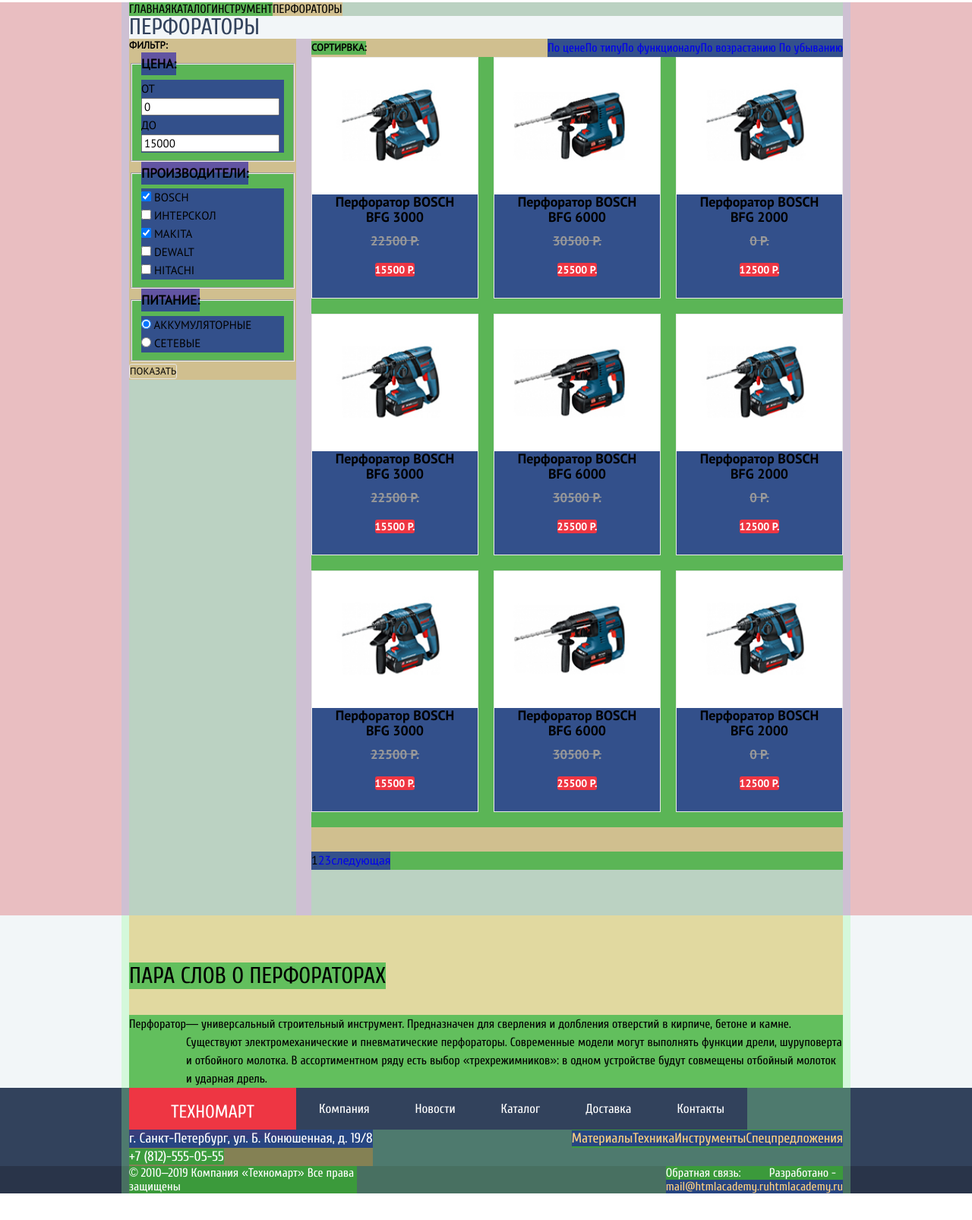
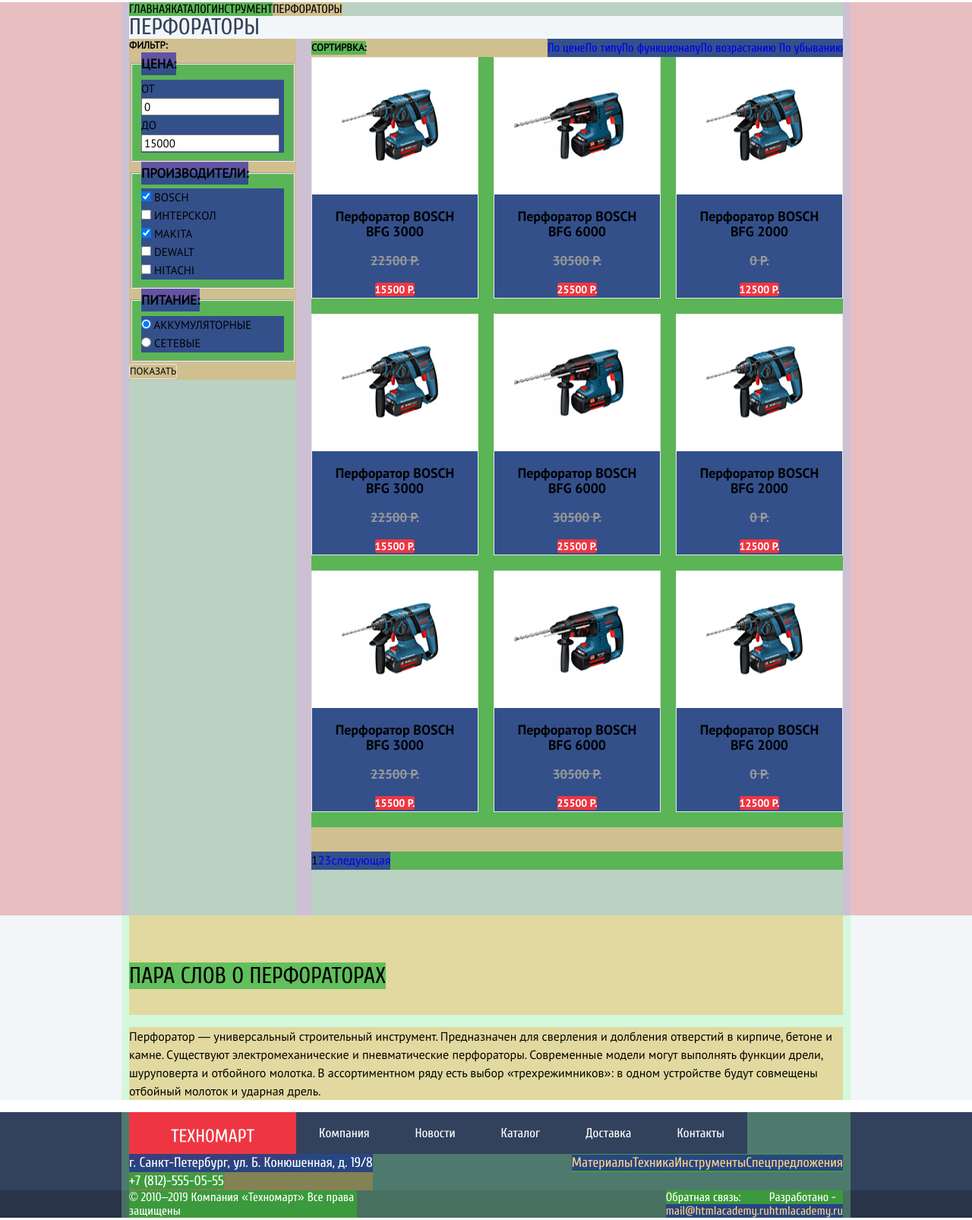
Before and after one commit to Ren4ik336/517461-technomart-24, a plain HTML site: page catalog.html in a window 1280 px wide. Shown: the part 377-1983 px from the top of the page at 76% size. Before the commit the page ends 1951 px from the top, so only its background shows below. Drawn offline with Linux system fonts and the light colour scheme.

Commit message:
6-Grid. 15-the Main task: finished + with bonus task

```diff
--- a/catalog.html
+++ b/catalog.html
@@ -186,7 +186,7 @@
                   <a class="item-title" href="catalog-item.html">Перфоратор BOSCH BFG 3000</a>
                 </h3>
                 <div class="catalog-item-image">
-                  <img src="img/product-1.jpg" width="220" height="180" alt="Перфоратор BOSCH BFG 3000">
+                  <img src="img/product-1.jpg" width="218" height="180" alt="Перфоратор BOSCH BFG 3000">
                 </div>
                 <p class="old-price">22500 Р.</p>
                 <p class="catalog-item-price">
@@ -202,7 +202,7 @@
                   <a class="item-title" href="catalog-item.html">Перфоратор BOSCH BFG 6000</a>
                 </h3>
                 <div class="catalog-item-image">
-                  <img src="img/product-2.jpg" width="220" height="180" alt="Перфоратор BOSCH BFG 6000">
+                  <img src="img/product-2.jpg" width="218" height="180" alt="Перфоратор BOSCH BFG 6000">
                 </div>
                 <p class="old-price">30500 Р.</p>
                 <p class="catalog-item-price">
@@ -218,7 +218,7 @@
                   <a class="item-title" href="catalog-item.html">Перфоратор BOSCH BFG 2000</a>
                 </h3>
                 <div class="catalog-item-image">
-                  <img src="img/product-3.jpg" width="220" height="180" alt="Перфоратор BOSCH BFG 2000">
+                  <img src="img/product-3.jpg" width="218" height="180" alt="Перфоратор BOSCH BFG 2000">
                 </div>
                 <p class="old-price disable">0 Р.</p>
                 <p class="catalog-item-price">
@@ -234,7 +234,7 @@
                   <a class="item-title" href="catalog-item.html">Перфоратор BOSCH BFG 3000</a>
                 </h3>
                 <div class="catalog-item-image">
-                  <img src="img/product-1.jpg" width="220" height="180" alt="Перфоратор BOSCH BFG 3000">
+                  <img src="img/product-1.jpg" width="218" height="180" alt="Перфоратор BOSCH BFG 3000">
                 </div>
                 <p class="old-price">22500 Р.</p>
                 <p class="catalog-item-price">
@@ -250,7 +250,7 @@
                   <a class="item-title" href="catalog-item.html">Перфоратор BOSCH BFG 6000</a>
                 </h3>
                 <div class="catalog-item-image">
-                  <img src="img/product-2.jpg" width="220" height="180" alt="Перфоратор BOSCH BFG 6000">
+                  <img src="img/product-2.jpg" width="218" height="180" alt="Перфоратор BOSCH BFG 6000">
                 </div>
                 <p class="old-price">30500 Р.</p>
                 <p class="catalog-item-price">
@@ -266,7 +266,7 @@
                   <a class="item-title" href="catalog-item.html">Перфоратор BOSCH BFG 2000</a>
                 </h3>
                 <div class="catalog-item-image">
-                  <img src="img/product-3.jpg" width="220" height="180" alt="Перфоратор BOSCH BFG 2000">
+                  <img src="img/product-3.jpg" width="218" height="180" alt="Перфоратор BOSCH BFG 2000">
                 </div>
                 <p class="old-price disable">0 Р.</p>
                 <p class="catalog-item-price">
@@ -282,7 +282,7 @@
                   <a class="item-title" href="catalog-item.html">Перфоратор BOSCH BFG 3000</a>
                 </h3>
                 <div class="catalog-item-image">
-                  <img src="img/product-1.jpg" width="220" height="180" alt="Перфоратор BOSCH BFG 3000">
+                  <img src="img/product-1.jpg" width="218" height="180" alt="Перфоратор BOSCH BFG 3000">
                 </div>
                 <p class="old-price">22500 Р.</p>
                 <p class="catalog-item-price">
@@ -298,7 +298,7 @@
                   <a class="item-title" href="catalog-item.html">Перфоратор BOSCH BFG 6000</a>
                 </h3>
                 <div class="catalog-item-image">
-                  <img src="img/product-2.jpg" width="220" height="180" alt="Перфоратор BOSCH BFG 6000">
+                  <img src="img/product-2.jpg" width="218" height="180" alt="Перфоратор BOSCH BFG 6000">
                 </div>
                 <p class="old-price">30500 Р.</p>
                 <p class="catalog-item-price">
@@ -314,7 +314,7 @@
                   <a class="item-title" href="catalog-item.html">Перфоратор BOSCH BFG 2000</a>
                 </h3>
                 <div class="catalog-item-image">
-                  <img src="img/product-3.jpg" width="220" height="180" alt="Перфоратор BOSCH BFG 2000">
+                  <img src="img/product-3.jpg" width="218" height="180" alt="Перфоратор BOSCH BFG 2000">
                 </div>
                 <p class="old-price disable">0 Р.</p>
                 <p class="catalog-item-price">
@@ -333,11 +333,9 @@
       </div>
       <div class="about-perforators">
         <div class="container-catalog">
-          <p><strong>Пара слов о перфораторах</strong></p>
-          <dl>
-            <dt>Перфоратор</dt>
-            <dd> — универсальный строительный инструмент. Предназначен для сверления и долбления отверстий в кирпиче, бетоне и камне. Существуют электромеханические и пневматические перфораторы. Современные модели могут выполнять функции дрели, шуруповерта и отбойного молотка. В ассортиментном ряду есть выбор «трехрежимников»: в одном устройстве будут совмещены отбойный молоток и ударная дрель.</dd>
-          </dl>
+          <p class="title-perforators"><strong>Пара слов о перфораторах</strong></p>
+          <p class="perforator-defention">Перфоратор — универсальный строительный инструмент. Предназначен для сверления и долбления отверстий в кирпиче, бетоне и камне. Существуют электромеханические и пневматические перфораторы. Современные модели могут выполнять функции дрели, шуруповерта и отбойного молотка. В ассортиментном ряду есть выбор «трехрежимников»: в одном устройстве будут совмещены отбойный молоток и ударная дрель.
+          </p>
         </div>
       </div>
     </main>
--- a/css/style.css
+++ b/css/style.css
@@ -445,16 +445,16 @@
 
 .catalog-list {
   display: flex;
-  justify-content: space-between;
+  justify-content: flex-start;
   flex-wrap: wrap;
 }
 
 .catalog-item {
   margin-bottom: 20px;
-  width: 218px;
+  margin-right: 20px;
+  /* width: 218px; */
   min-height: 316px;
   border: 1px solid #eaeaea;
-  overflow: hidden;
   display: flex;
   flex-direction: column;
   justify-content: flex-start;
@@ -463,14 +463,25 @@
   font-weight: bold;
 }
 
+.catalog-item:nth-child(3n+3) {
+  margin-right: 0;
+}
+
 .catalog-list-popular .catalog-item {
-  margin: 0;
+  margin: 0 20px 0 0;
   padding: 0;
+}
+
+.catalog-list-popular .catalog-item:nth-child(4n+4) {
+  margin-right: 0;
 }
 
 .catalog-list h3 {
   padding: 0;
-  margin: 0 20px 12px 20px;
+  margin: auto;
+  width: 178px;
+  text-align: center;
+  /* margin: 0 20px 12px 20px; */
   font-size: 18px;
   font-family: "Pt Sans_Bold", "Arial", sans-serif;
   font-weight: bold;
@@ -966,12 +977,17 @@
   background-color: #f2f6f8;
 }
 
-.about-perforators p {
+.title-perforators {
   padding: 65px 0 35px 0;
   margin: 0;
 }
 
-.about-perforators strong {
+.perforator-defention {
+  font-family:  "Pt Sans_Regular", "Arial", sans-serif;
+  font-weight: normal;
+}
+
+.title-perforators strong {
   font-size: 30px;
   line-height: 30px;
   font-family: "Cuprum-Regular", "Arial", sans-serif;
```
